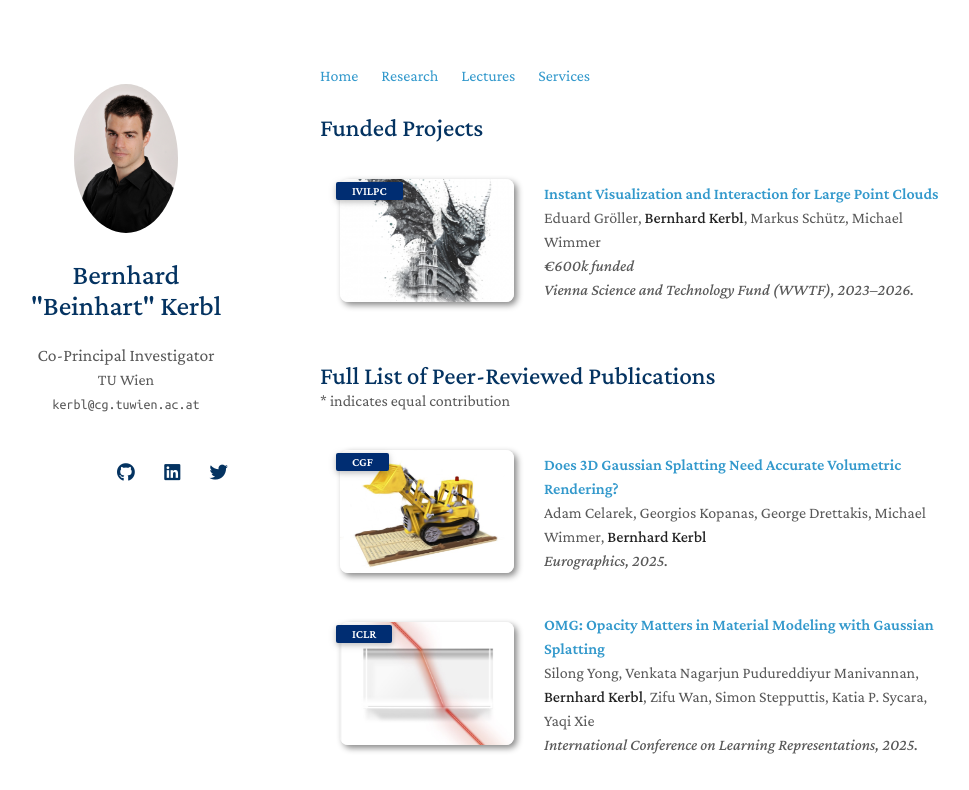
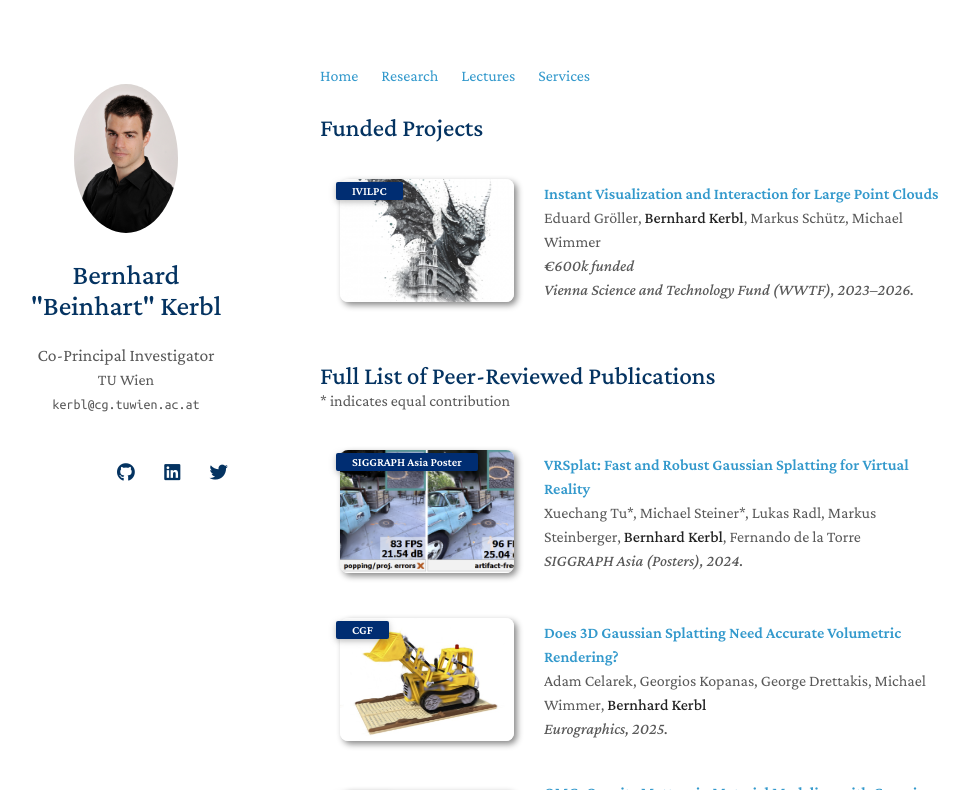
Before and after one commit to Snosixtyboo/snosixtyboo.github.io, a Jekyll site: the page built from publications.md, in a window 1280 px wide and 900 px high, cut to the strip 0-790 px from the top of the window. Shown: the whole strip, without its empty margins (150-1119 px from the left). Built offline with Jekyll 4.4.1, drawn with Linux system fonts in a browser that asks for light colours; nearby versions of some CDN libraries; a style sheet for code colours, icons or effects is not loaded.

Commit message:
added vr

```diff
--- a/_data/publications.yml
+++ b/_data/publications.yml
@@ -1,4 +1,11 @@
 main:
+
+  - title: "VRSplat: Fast and Robust Gaussian Splatting for Virtual Reality"
+    authors: Xuechang Tu*, Michael Steiner*, Lukas Radl, Markus Steinberger, <strong>Bernhard Kerbl</strong>, Fernando de la Torre
+    conference_short: SIGGRAPH Asia Poster
+    conference: SIGGRAPH Asia (Posters), 2024.
+    image: ./assets/img/vr2.png
+
   - title: "Does 3D Gaussian Splatting Need Accurate Volumetric Rendering?"
     authors: Adam Celarek, Georgios Kopanas, George Drettakis, Michael Wimmer, <strong>Bernhard Kerbl</strong>
     conference_short: CGF
```
Also changed, not shown: assets/img/vr2.png (added).
